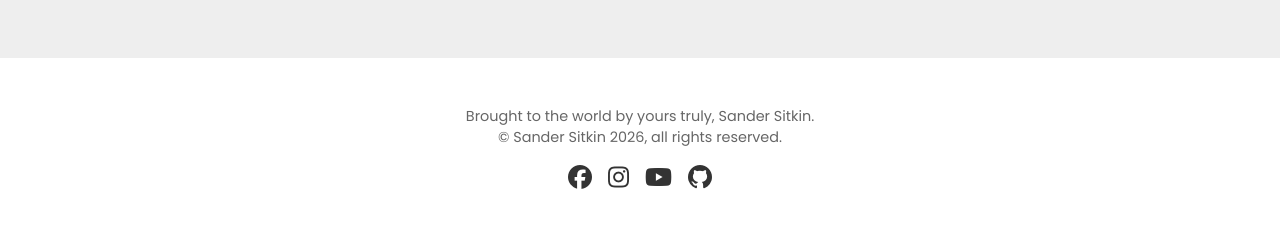
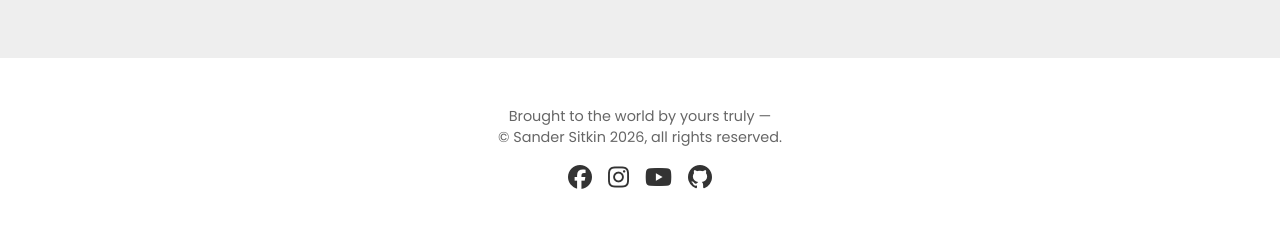
Before and after one commit to sandersitkin/sandersitkin.github.io, a Jekyll site: the page built from _pages/index.md, in a window 1280 px wide. Shown: the part 663-891 px from the top of the page. Built offline with Jekyll 4.4.1, drawn with Linux system fonts in a browser that asks for light colours; nearby versions of some CDN libraries; our own code applies the rules of GitHub Pages for plain Markdown files.

Commit message:
Update footer

```diff
--- a/Gemfile
+++ b/Gemfile
@@ -1,4 +1,7 @@
 source "https://rubygems.org"
+
+# Lock `http_parser.rb` gem to `v0.6.x` on JRuby builds since newer versions of the gem do not have a Java counterpart
+gem "http_parser.rb", "~> 0.6.0", :platforms => [:jruby]
 
 gem "jekyll"
 
@@ -8,8 +11,5 @@ platforms :windows, :jruby do
   gem "tzinfo-data"
 end
 
-# Lock `http_parser.rb` gem to `v0.6.x` on JRuby builds since newer versions of the gem do not have a Java counterpart
-gem "http_parser.rb", "~> 0.6.0", :platforms => [:jruby]
-
 # Avoid polling for changes on Windows platforms
 gem "wdm", "~> 0.2.0", :install_if => Gem.win_platform?
--- a/_config.yml
+++ b/_config.yml
@@ -1,9 +1,10 @@
-domain: "sandersitkin.github.io"
 url: "https://sandersitkin.github.io"
 permalink: "/:categories/:year-:month-:day/:title"
 
 title: "Sander Sitkin"
 description: "Personal website of Sander Sitkin."
+
+lang: "en-GB"
 
 defaults:
   - scope:
--- a/_includes/footer.html
+++ b/_includes/footer.html
@@ -1,10 +1,10 @@
 <footer>
 	<div class="footer-container">
 		<p>
-			Brought to the world by yours truly, Sander Sitkin.<br />
+			Brought to the world by yours truly &mdash;<br />
 			&copy; Sander Sitkin {{ site.time | date: "%Y" }}, all rights reserved.
 		</p>
-		<ul class="socials">
+		<ul class="socials" aria-label="Socials">
 			{% for social in site.data.socials %}
 				<li>
 					<a href="{{ social.url }}" target="_blank" rel="noreferrer" title="{{ social.title }}">
--- a/_layouts/default.html
+++ b/_layouts/default.html
@@ -1,5 +1,5 @@
-<!DOCTYPE html>
-<html lang="en">
+<!doctype html>
+<html lang="{{ site.lang }}">
 	<head>
 		<meta charset="utf-8" />
 		<meta name="viewport" content="width=device-width, initial-scale=1" />
@@ -14,7 +14,7 @@
 		<link href="https://fonts.googleapis.com" rel="preconnect" />
 		<link href="https://fonts.gstatic.com" rel="preconnect" crossorigin />
 		<link href="https://fonts.googleapis.com/css2?family=Poppins:ital,wght@0,400;0,600;1,400;1,600&display=swap" rel="stylesheet" type="text/css" />
-		<link href="https://cdnjs.cloudflare.com/ajax/libs/font-awesome/7.0.1/css/all.min.css" rel="stylesheet" type="text/css" />
+		<link href="https://cdnjs.cloudflare.com/ajax/libs/font-awesome/7.3.0/css/all.min.css" rel="stylesheet" type="text/css" />
 		<link href="/assets/css/styles.css" rel="stylesheet" type="text/css" />
 		<script src="/assets/js/main.js" defer></script>
 	</head>
--- a/assets/css/styles.css
+++ b/assets/css/styles.css
@@ -148,6 +148,7 @@ footer {
 	text-align: center;
 	padding-block: 3rem;
 	font-size: 0.9rem;
+	text-wrap: balance;
 	color: var(--secondary-text-color);
 }
 
@@ -252,7 +253,7 @@ footer {
 	nav ul li a,
 	nav ul li a[aria-current="page"] {
 		height: unset;
+		border: none;
 		padding: 0;
-		border: 0;
 	}
 }
```
